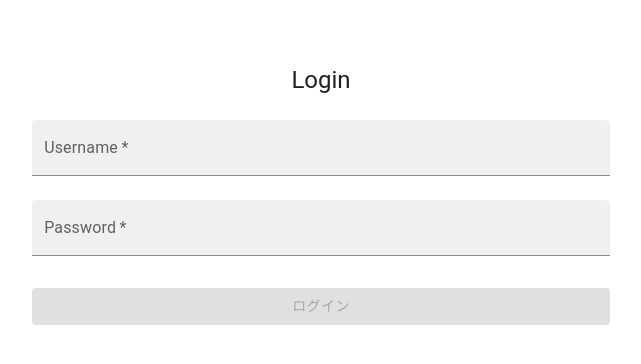
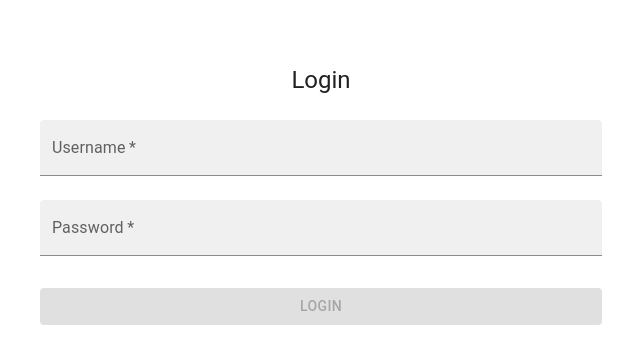
Before and after one commit to YasuhiroOsajima/material-react-table-app-dir-login, a Next.js app: page /login/ in a window 1280 px wide. Shown: the top 364 px of the page, without its empty margins (319-960 px from the left). Built offline with nearby package versions, Linux system fonts and the light colour scheme.

Commit message:
update src/app/page.tsx

```diff
--- a/src/app/page.tsx
+++ b/src/app/page.tsx
@@ -122,7 +122,7 @@ export default function Login() {
               sx={{ mt: 3, mb: 2 }}
               disabled={!isDirty}
             >
-              ログイン
+              Login
             </Button>
           </Box>
         </Box>
```
